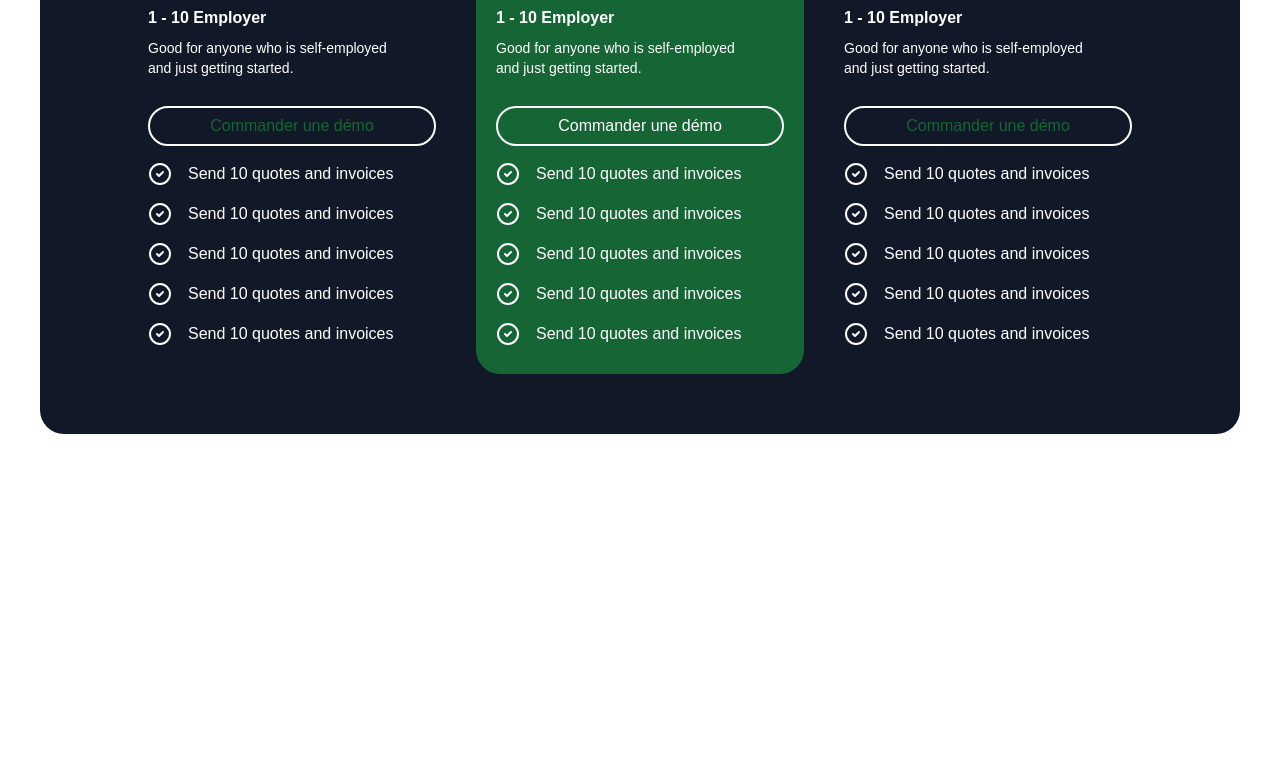
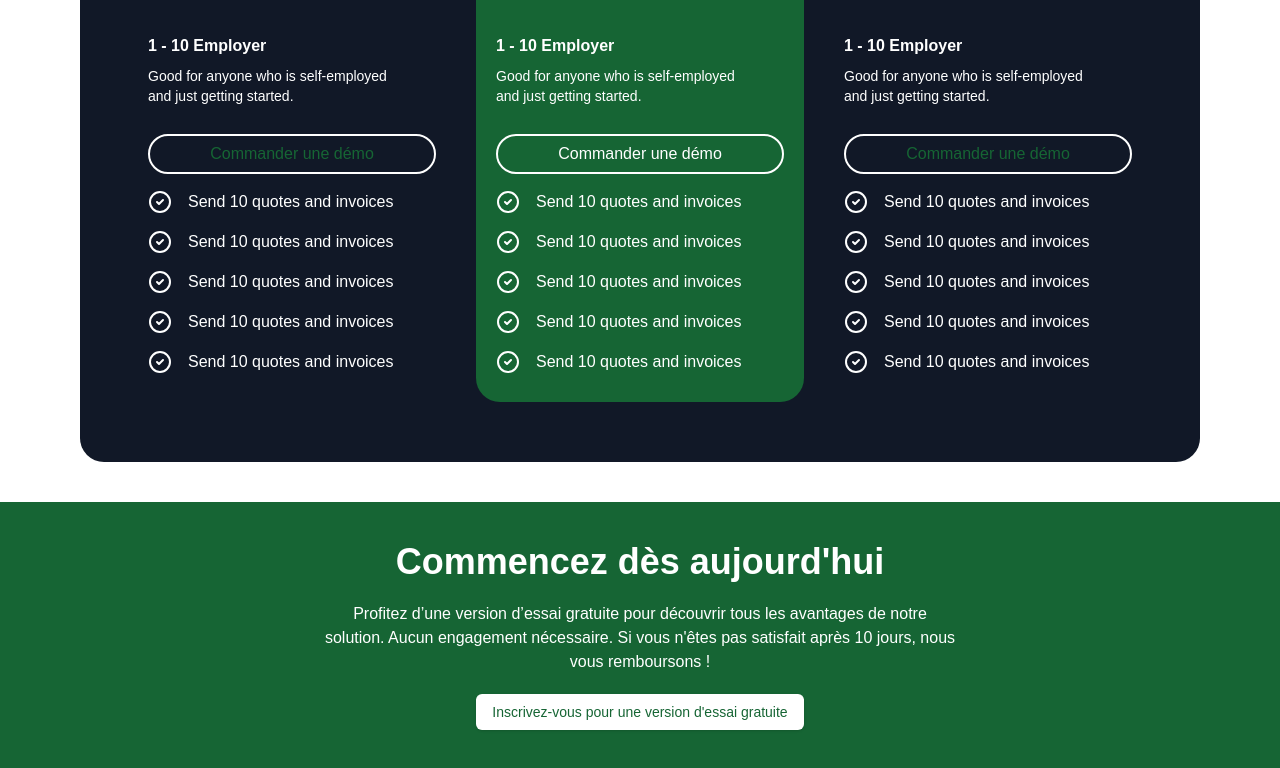
Before and after one commit to abraham241/recrupay-app, a Next.js app: page / in a window 1280 px wide. Shown: the part 2858-3626 px from the top of the page. Before the commit the page ends 3332 px from the top, so only its background shows below. Built offline with nearby package versions, Linux system fonts and the light colour scheme.

Commit message:
call to action

```diff
--- /dev/null
+++ b/app/components/Action.tsx
@@ -0,0 +1,25 @@
+import React from "react";
+import { Button } from "@/components/ui/button";
+
+export default function Action() {
+  return (
+    <>
+      <div className="bg-green-800 ">
+        <div className="text-white text-center md:px-20 py-10 px-10">
+          <h1 className="text-3xl md:text-4xl font-bold ">
+            Commencez dès aujourd'hui
+          </h1>
+          <p className="py-5">
+            Profitez d’une version d’essai gratuite pour découvrir tous les
+            avantages de notre <br /> solution. Aucun engagement nécessaire. Si
+            vous n'êtes pas satisfait après 10 jours, nous <br /> vous
+            remboursons !
+          </p>
+          <Button className="bg-white text-green-800">
+            Inscrivez-vous pour une version d'essai gratuite
+          </Button>
+        </div>
+      </div>
+    </>
+  );
+}
--- a/app/components/Tarif.tsx
+++ b/app/components/Tarif.tsx
@@ -4,7 +4,7 @@ import { CircleCheck } from "lucide-react";
 export default function Tarif() {
   return (
     <>
-      <div className="p-10 ">
+      <div className="md:px-20 py-10 px-10">
         <div className="bg-gray-900 p-5 rounded-3xl">
           <div className="text-white text-center flex flex-col justify-center items-center my-5">
             <h1 className="text-3xl md:text-4xl font-bold">
@@ -14,7 +14,7 @@ export default function Tarif() {
               Quelle que soit la taille de votre entreprise, notre logiciel
               fonctionnera bien pour vous.
             </p>
-            <p className="bg-white p-3 w-2/3 rounded-lg font-bold text-green-800 text-xl">
+            <p className="bg-white p-3 w-2/3 rounded-lg font-bold text-green-800 md:text-xl text-sm ">
               Prennez une démo gratuitement en fonction de la taille de votre
               entreprise
             </p>
--- a/app/layout.tsx
+++ b/app/layout.tsx
@@ -7,6 +7,7 @@ import Partenaire from "./components/Partenaire";
 import Propos from "./components/Propos";
 import Choix from "./components/Choix";
 import Tarif from "./components/Tarif";
+import Action from "./components/Action";
 
 const geistSans = localFont({
   src: "./fonts/GeistVF.woff",
@@ -41,6 +42,7 @@ export default function RootLayout({
         <Propos />
         <Choix />
         <Tarif />
+        <Action />
       </body>
     </html>
   );
```
